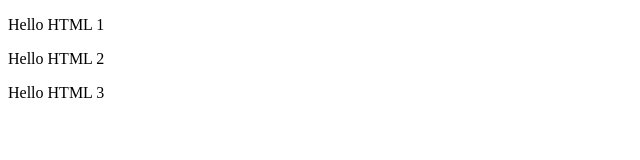
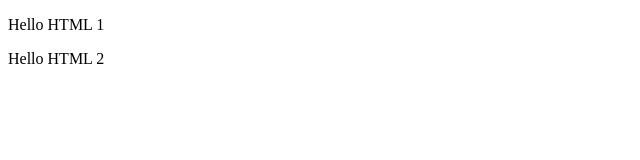
Before and after one commit to RuanMLopes/Bootcamp-DevJr, a plain HTML site: page index.html in a window 1280 px wide. Shown: the whole page, without its empty margins (0-640 px from the left). Drawn offline with Linux system fonts and the light colour scheme.

Commit message:
correcao

```diff
--- a/index.html
+++ b/index.html
@@ -11,7 +11,6 @@
 <body>
     <p>Hello HTML 1</p>
     <p>Hello HTML 2</p>
-    <p>Hello HTML 3</p>
 </body>
 
 </html>
```
